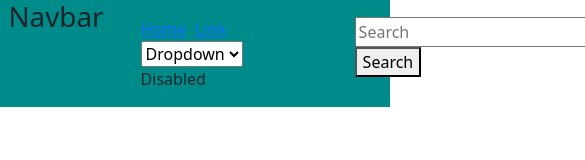
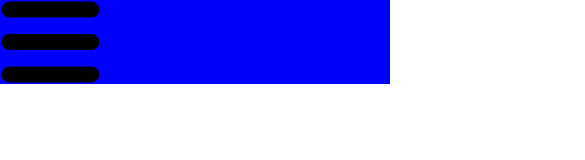
Before and after one commit to Alecs25/devhope-things, a plain HTML site: page Corso_CSS/Nav/navbar.html in a window 390 px wide. Shown: the whole page, 585 px wide, since content can reach past the window. Drawn offline with nearby package versions, Linux system fonts and the light colour scheme.

Commit message:
add responsivness

```diff
--- a/Corso_CSS/Nav/navbar.html
+++ b/Corso_CSS/Nav/navbar.html
@@ -8,13 +8,15 @@
     <meta name="viewport" content="width=device-width, initial-scale=1.0">
     <meta http-equiv="X-UA-Compatible" content="ie=edge">
     <link rel="stylesheet" href="style.css">
+
 </head>
 
 <body>
 
-    <header>
+    <main id="main_desktop">
+        <header id="header_desktop">
 
-        <nav>
+            <nav id="menu_desktop">
                 <h1>Navbar</h1>
                 <div id="nav">
                     <ul class="ul_nav">
@@ -38,8 +40,22 @@
                     </ul>
                 </div>
             </nav>
+
+
         </header>
 
+
+
+
+    </main>
+
+    <main id="main_mobile">
+        <header id="mobile_header">
+            <nav id="mobile_menu">
+                <img src="menu-icon.svg" alt="An hamburger icon for menu">
+            </nav>
+        </header>
+    </main>
 </body>
 
 </html>
--- a/Corso_CSS/Nav/style.css
+++ b/Corso_CSS/Nav/style.css
@@ -1,30 +1,85 @@
-nav{
+* {
+    margin: 0;
+    padding: 0;
+    box-sizing: border-box;
+
+}
+
+#main_desktop {
+    display: none;
+
+}
+
+#main_mobile {
+    height: 100vh;
+    width: 100vw;
     display: flex;
-    padding-left: 1vh;
+}
+
+
+#mobile_header {
+    background-color: blue;
+    display: flex;
+    height: 10%;
+    width: 100%;
+}
+
+#mobile_menu {
+    display: flex;
+    height: 100%;
+    width: 100%;
+}
+
+
+
+
+@media only screen and (min-width: 768px) {
+
+    #main_mobile {
+        display: none;
+    }
+
+    #main_desktop {
+        height: 100vh;
+        width: 100vw;
+        display: flex;
+    }
+
+    #header_desktop {
+        height: 10%;
+        width: 100%;
+    }
+
+    #menu_desktop {
+        display: flex;
+        height: 100%;
+        width: 100%;
         background-color: darkcyan;
 
     }
 
-#div{
+    #div {
         display: inline-block;
 
     }
-div > ul{
+
+    div>ul {
 
         list-style-type: none;
         padding-top: 2vh;
     }
 
-.ul_nav li{
+    .ul_nav li {
         margin-left: 5px;
         display: inline-block;
     }
 
 
-.ul_search li{
+    .ul_search li {
         display: inline-block;
     }
 
-#search{
+    #search {
         margin-left: 5em;
     }
+}
```
Also changed, not shown: Corso_CSS/Nav/menu-icon.svg (added). Lines whose indentation alone changed are shown as unchanged.
